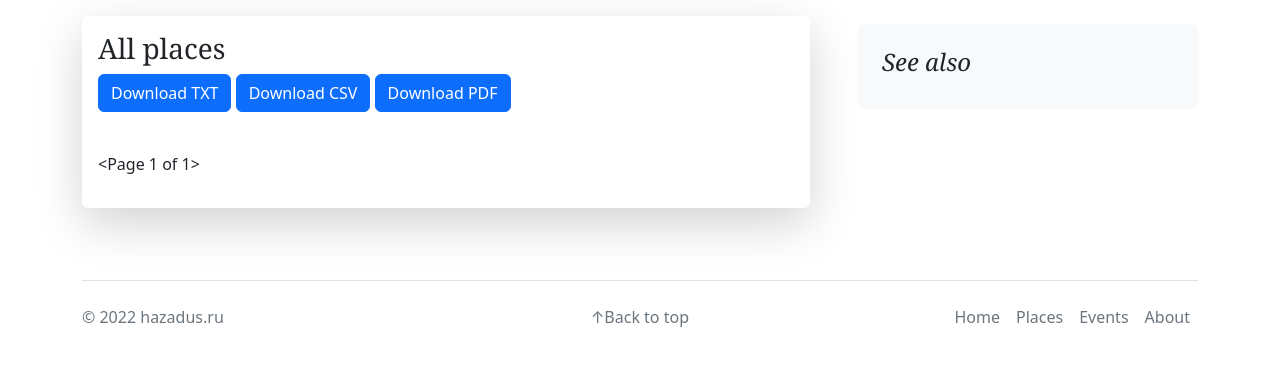
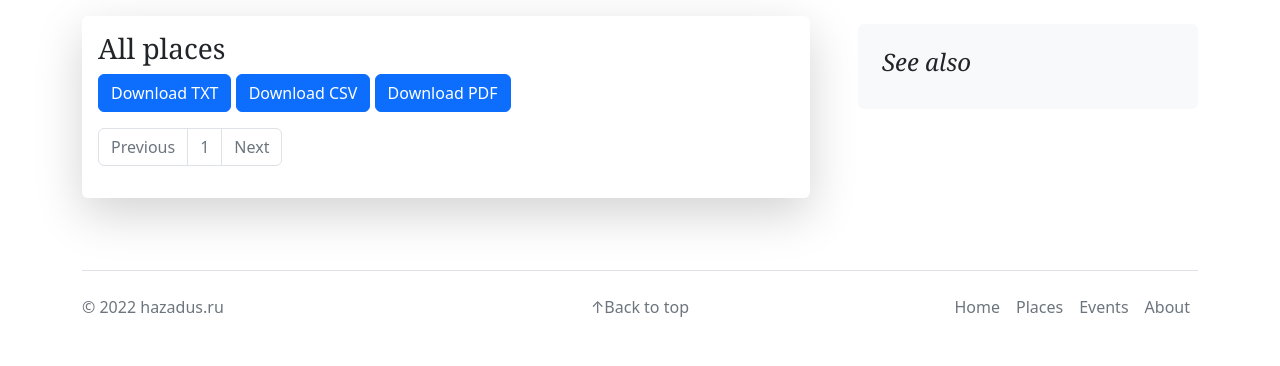
Before and after one commit to hazadus/django-website, a Django app: page /venues/ in a window 1280 px wide. Shown: the part 56-422 px from the top of the page. Run offline with Django 4.2, Linux system fonts and the light colour scheme; data that the repository does not hold is empty.

Commit message:
Lesson #19 done - added Bootstrap styling for pagination on 'All Venues' page.

```diff
--- a/events/views.py
+++ b/events/views.py
@@ -66,7 +66,8 @@ def all_venues(request):
 
     return render(request, 'events/all_venues.html', {
         'venue_list': venue_list,
-        'page_venues': page_venues
+        'page_venues': page_venues,
+        'page_nums': [number+1 for number in range(paginator.num_pages)]
     })
 
 
--- a/templates/events/all_venues.html
+++ b/templates/events/all_venues.html
@@ -17,16 +17,37 @@
                         <br/>
                     {% endfor %}
                 </p>
-                <p>
-                    {% if page_venues.has_previous %}
-                        <a href="?page={{ page_venues.previous_page_number }}" class="btn btn-secondary">&blacktriangleleft;&nbsp;Prev</a>
-                    {% endif %}
-                    {% if page_venues.has_next %}
-                        <a href="?page={{ page_venues.next_page_number }}" class="btn btn-secondary">Next&nbsp;&blacktriangleright;</a>
-                    {% endif %}
-                <br/>
-                    {{ page_venues }}<br/>
-                </p>
+                <nav aria-label="Page navigation">
+                    <ul class="pagination">
+                        {% if not page_venues.has_previous %}
+                            <li class="page-item disabled">
+                                <a class="page-link">Previous</a>
+                            </li>
+                        {% else %}
+                            <li class="page-item">
+                                <a class="page-link" href="?page={{ page_venues.previous_page_number }}">Previous</a>
+                            </li>
+                        {% endif %}
+                        {% for num in page_nums %}
+                            <li class="page-item">
+                                {% if num != page_venues.number %}
+                                    <a class="page-link" href="?page={{ num }}">{{ num }}</a>
+                                {% else %}
+                                    <a class="page-link disabled">{{ num }}</a>
+                                {% endif %}
+                            </li>
+                        {% endfor %}
+                        {% if not page_venues.has_next %}
+                            <li class="page-item disabled">
+                                <a class="page-link">Next</a>
+                            </li>
+                        {% else %}
+                            <li class="page-item">
+                                <a class="page-link" href="?page={{ page_venues.next_page_number }}">Next</a>
+                            </li>
+                        {% endif %}
+                    </ul>
+                </nav>
             </div>
         </div>
 
```
